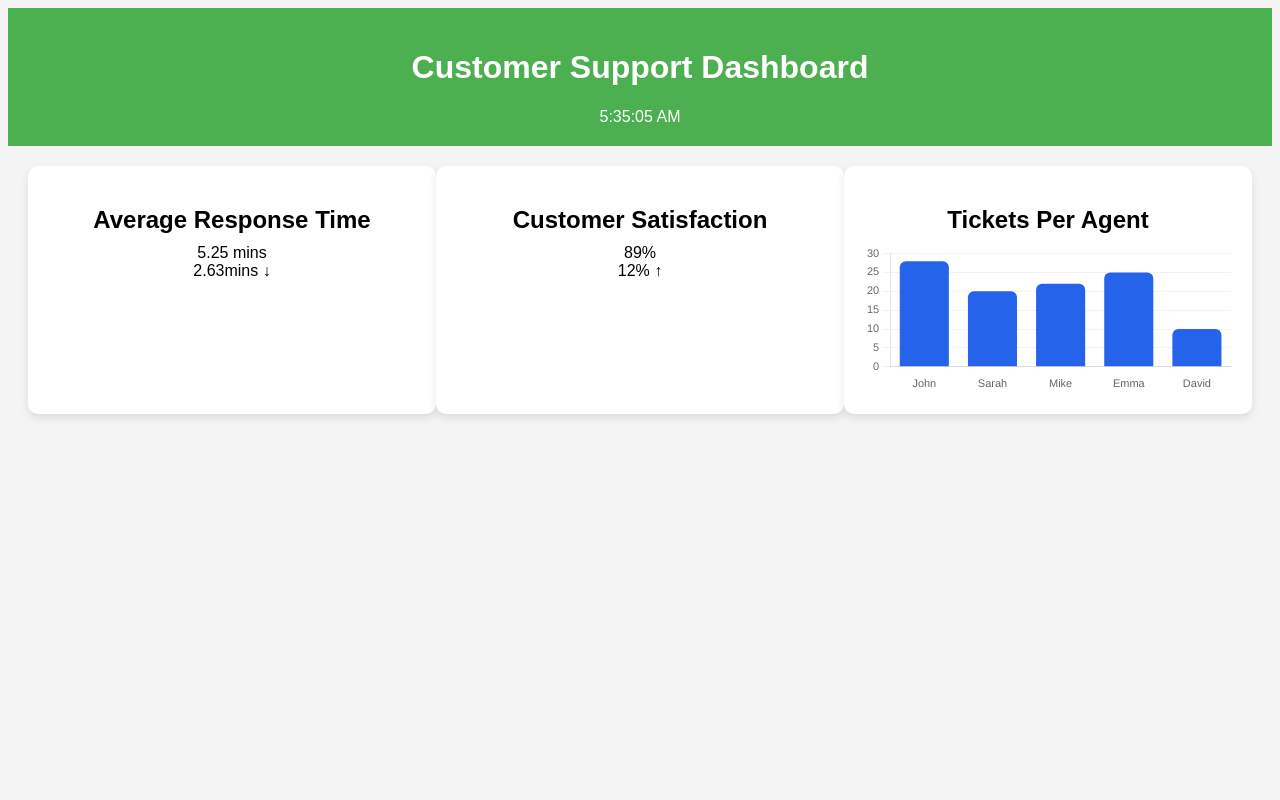
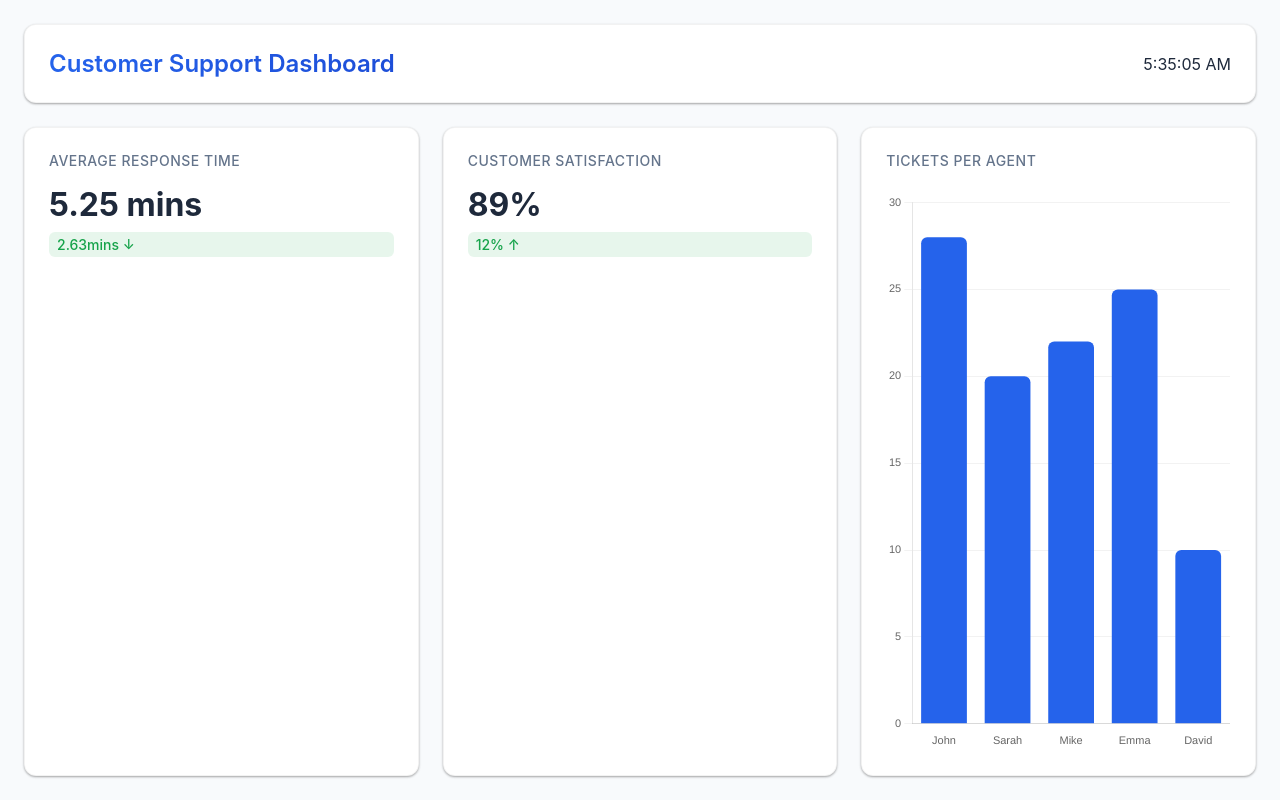
Before and after one commit to chanreygibbons/customer-support-dashboard, a plain HTML site: page index.html in a window 1280 px wide. Drawn offline with nearby package versions, Linux system fonts and the light colour scheme.

Commit message:
Update styles.css

```diff
--- a/styles.css
+++ b/styles.css
@@ -1,35 +1,195 @@
+:root {
+    --primary-color: #2563eb;
+    --success-color: #16a34a;
+    --danger-color: #dc2626;
+    --background-color: #f8fafc;
+    --card-background: #ffffff;
+    --text-primary: #1e293b;
+    --text-secondary: #64748b;
+    --border-radius: 12px;
+    --shadow-sm: 0 1px 3px rgba(0,0,0,0.12), 0 1px 2px rgba(0,0,0,0.24);
+    --shadow-md: rgba(0, 0, 0, 0.1) 0px 4px 12px;
+    --shadow-lg: rgba(17, 12, 46, 0.15) 0px 48px 100px 0px;
+}
+
+* {
+    margin: 0;
+    padding: 0;
+    box-sizing: border-box;
+    font-family: -apple-system, BlinkMacSystemFont, 'Segoe UI', Roboto, Oxygen, Ubuntu, Cantarell, sans-serif;
+}
+
 body {
-  font-family: Arial, sans-serif;
-  background-color: #f4f4f4;
+    background: var(--background-color);
+    padding: 24px;
+    min-height: 100vh;
+    display: flex;
+    flex-direction: column;
+    color: var(--text-primary);
 }
 
 .dashboard-header {
-  background-color: #4CAF50;
-  color: white;
-  text-align: center;
-  padding: 20px;
+    background: var(--card-background);
+    padding: 24px;
+    border-radius: var(--border-radius);
+    margin-bottom: 24px;
+    box-shadow: var(--shadow-sm);
+    border: 1px solid rgba(0,0,0,0.05);
+    display: flex;
+    justify-content: space-between;
+    align-items: center;
+}
+
+.dashboard-header h1 {
+    color: var(--text-primary);
+    font-size: 24px;
+    font-weight: 600;
+    background: linear-gradient(to right, var(--primary-color), #1d4ed8);
+    -webkit-background-clip: text;
+    -webkit-text-fill-color: transparent;
 }
 
 .dashboard-cards {
-  display: flex;
-  justify-content: space-around;
-  padding: 20px;
+    display: grid;
+    grid-template-columns: repeat(3, 1fr);
+    gap: 24px;
+    flex: 1;
 }
 
 .card {
-  background-color: white;
-  padding: 20px;
-  border-radius: 10px;
-  width: 30%;
-  text-align: center;
-  box-shadow: 0 4px 8px rgba(0, 0, 0, 0.1);
+    background: var(--card-background);
+    padding: 24px;
+    border-radius: var(--border-radius);
+    box-shadow: var(--shadow-sm);
+    border: 1px solid rgba(0,0,0,0.05);
+    display: flex;
+    flex-direction: column;
+    transition: all 0.3s ease;
+    position: relative;
+    overflow: hidden;
+}
+
+.card:hover {
+    transform: translateY(-2px);
+    box-shadow: var(--shadow-md);
+}
+
+.card::before {
+    content: '';
+    position: absolute;
+    top: 0;
+    left: 0;
+    width: 100%;
+    height: 4px;
+    background: linear-gradient(to right, var(--primary-color), #1d4ed8);
+    opacity: 0;
+    transition: opacity 0.3s ease;
+}
+
+.card:hover::before {
+    opacity: 1;
 }
 
 .card h2 {
-  margin-bottom: 10px;
+    color: var(--text-secondary);
+    font-size: 14px;
+    font-weight: 500;
+    text-transform: uppercase;
+    letter-spacing: 0.5px;
+    margin-bottom: 16px;
 }
 
-.card p {
-  font-size: 24px;
-  font-weight: bold;
+.metric {
+    font-size: 32px;
+    font-weight: 700;
+    color: var(--text-primary);
+    margin-bottom: 8px;
+    display: flex;
+    align-items: baseline;
 }
+
+.metric::after {
+    content: '';
+    display: block;
+    width: 8px;
+    height: 8px;
+    border-radius: 50%;
+    margin-left: 8px;
+    animation: pulse 2s infinite;
+}
+
+@keyframes pulse {
+    0% { transform: scale(1); opacity: 1; }
+    50% { transform: scale(1.5); opacity: 0.5; }
+    100% { transform: scale(1); opacity: 1; }
+}
+
+.trend {
+    font-size: 14px;
+    font-weight: 500;
+    padding: 4px 8px;
+    border-radius: 6px;
+    display: inline-flex;
+    align-items: center;
+    gap: 4px;
+}
+
+.trend.up {
+    color: var(--success-color);
+    background: rgba(22, 163, 74, 0.1);
+}
+
+.trend.down {
+    color: var(--danger-color);
+    background: rgba(220, 38, 38, 0.1);
+}
+
+.chart-container {
+    flex: 1;
+    position: relative;
+    min-height: 200px;
+    margin-top: 8px;
+}
+
+@media (max-width: 1024px) {
+    .dashboard-cards {
+        grid-template-columns: repeat(2, 1fr);
+    }
+}
+
+@media (max-width: 768px) {
+    body {
+        padding: 16px;
+    }
+
+    .dashboard-cards {
+        grid-template-columns: 1fr;
+    }
+
+    .dashboard-header {
+        padding: 16px;
+    }
+
+    .card {
+        padding: 16px;
+    }
+}
+
+/* Custom scrollbar */
+::-webkit-scrollbar {
+    width: 8px;
+    height: 8px;
+}
+
+::-webkit-scrollbar-track {
+    background: #f1f1f1;
+}
+
+::-webkit-scrollbar-thumb {
+    background: #888;
+    border-radius: 4px;
+}
+
+::-webkit-scrollbar-thumb:hover {
+    background: #555;
+}
```
